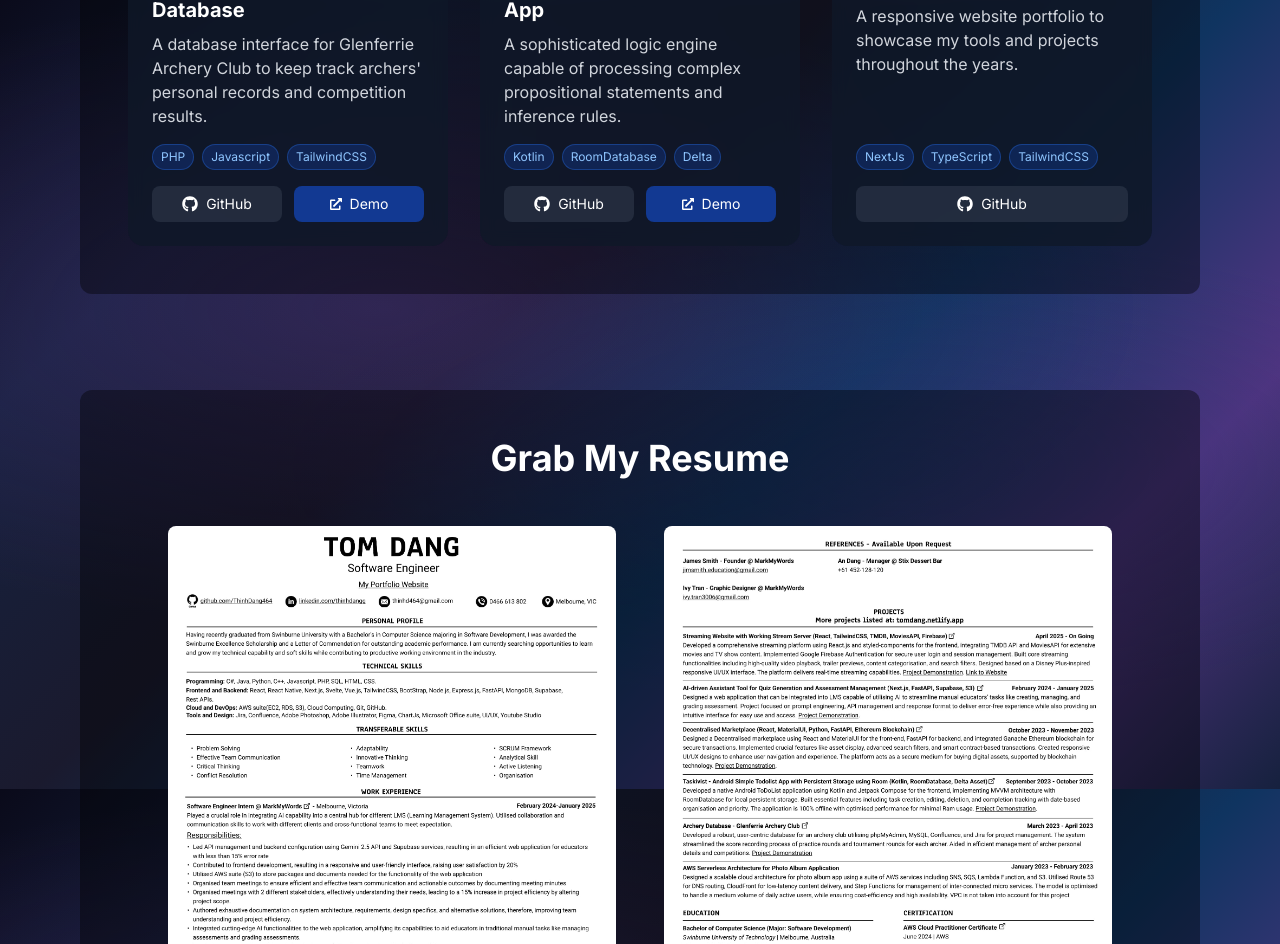
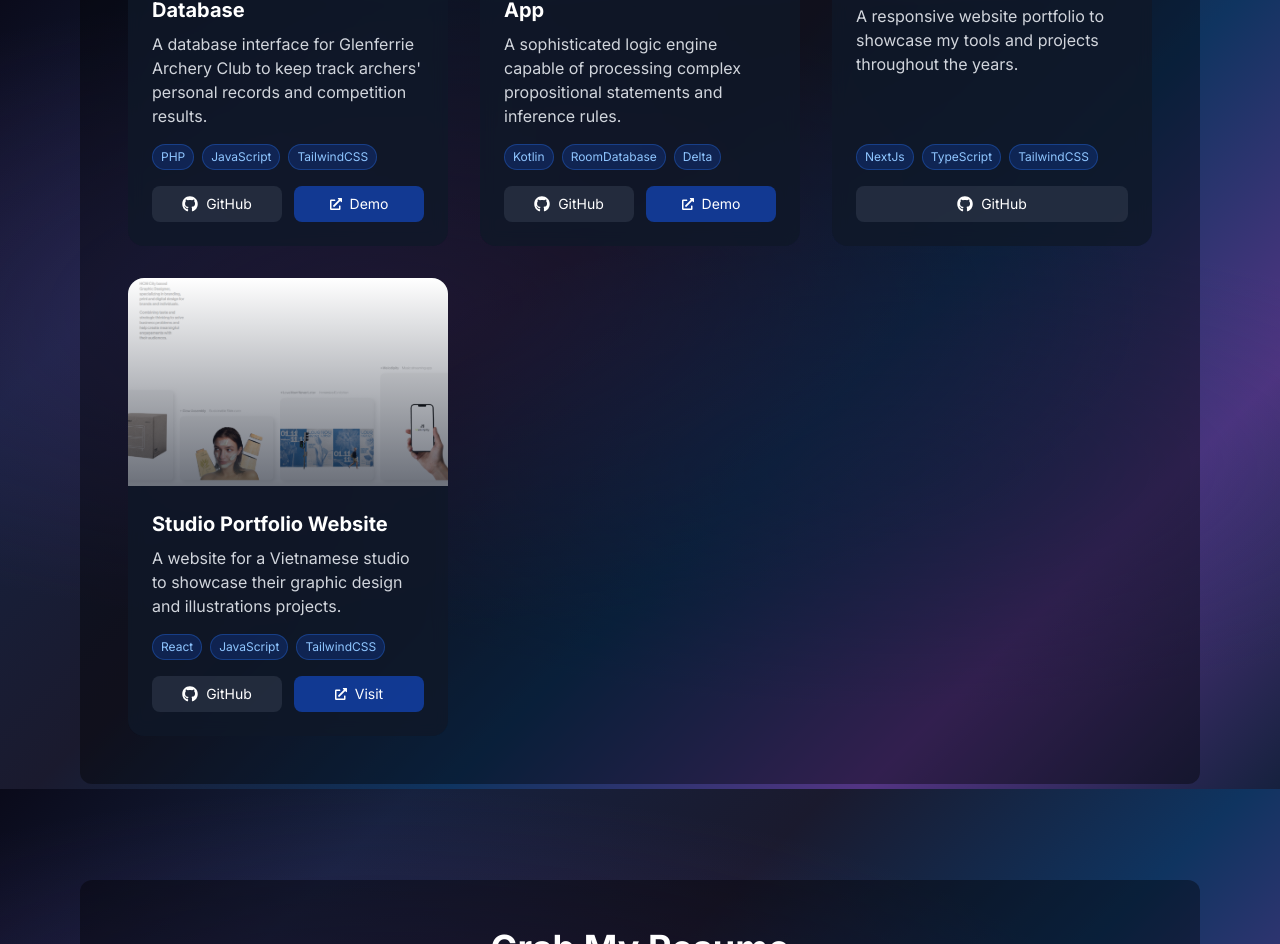
Before and after one commit to ThinhDang464/my-portfolio, a Next.js app: page / in a window 1280 px wide. Shown: the part 3211-4155 px from the top of the page. Built offline with nearby package versions, Linux system fonts and the light colour scheme.

Commit message:
update projects

```diff
--- a/src/components/Projects.tsx
+++ b/src/components/Projects.tsx
@@ -41,7 +41,7 @@ const projects = [
     description:
       "A database interface for Glenferrie Archery Club to keep track archers' personal records and competition results.",
     image: "/Archer.png",
-    technologies: ["PHP", "Javascript", "TailwindCSS"],
+    technologies: ["PHP", "JavaScript", "TailwindCSS"],
     githubLink: "https://github.com/ThinhDang464/Archery-Glen_Proj",
     liveLink: "https://www.youtube.com/watch?v=9Qzf3BBB2ew",
     webLink: null,
@@ -67,6 +67,17 @@ const projects = [
     githubLink: "https://github.com/ThinhDang464/my-portfolio",
     liveLink: null,
     webLink: null,
+  },
+  {
+    id: 7,
+    title: "Studio Portfolio Website",
+    description:
+      "A website for a Vietnamese studio to showcase their graphic design and illustrations projects.",
+    image: "/ivy-stu.png",
+    technologies: ["React", "JavaScript", "TailwindCSS"],
+    githubLink: "https://github.com/ThinhDang464/ivy-stu",
+    liveLink: null,
+    webLink: "https://ivystudio.netlify.app/",
   },
 ];
 
```
Also changed, not shown: public/ivy-stu.png (added).
